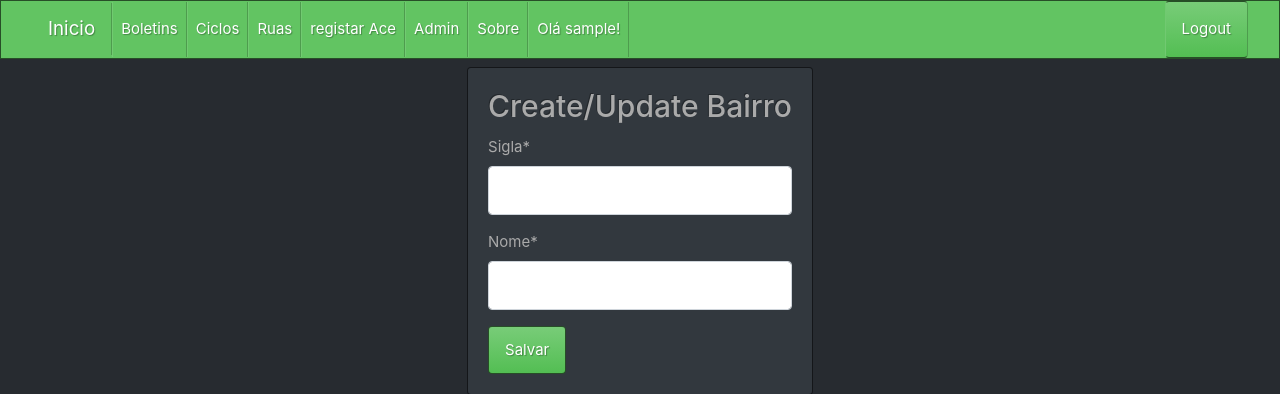
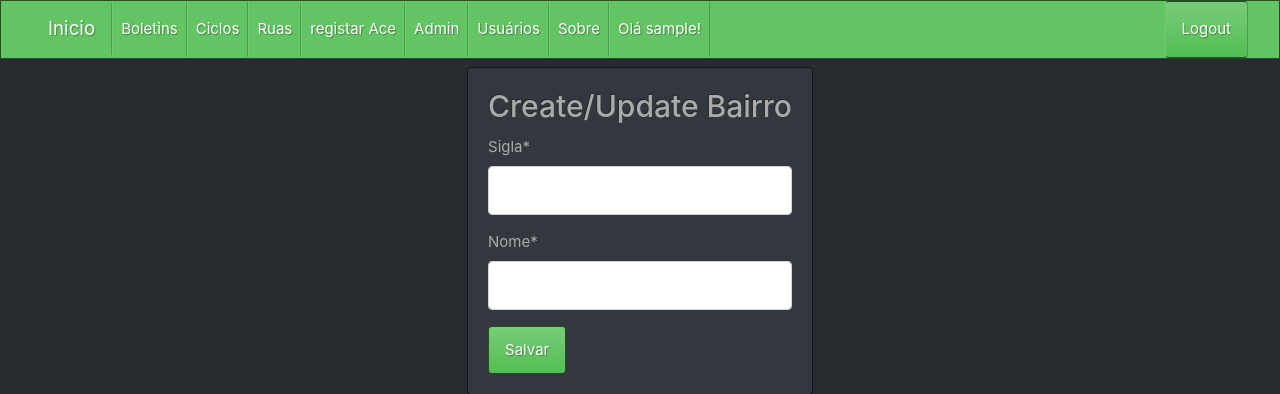
Before and after one commit to eliraa2024/eliraa, a Django app: page /bairro/create/ in a window 1280 px wide. Shown: the top 394 px of the page. Run offline with Django 5.2, Linux system fonts and the light colour scheme; the visitor is signed in with stand-in values (Sample User, id 1); some libraries are stand-ins or nearby versions.

Commit message:
:sparkles: feat : ajustado o layout dos templates navbar

```diff
--- a/templates/navbar.html
+++ b/templates/navbar.html
@@ -44,6 +44,9 @@
                 <li class="nav-item" data-toggle="pill">
                     <a class="nav-link" href="/admin">Admin</a>
                 </li>
+                <li class="nav-item" data-toggle="pill">
+                    <a class="nav-link" href="admin/auth/user/">Usuários</a>
+                </li>
                 {% endif %}
                 <li class="nav-item" data-toggle="pill">
                     <a class="nav-link" href="{% url 'sobre' %}">Sobre</a>
```
